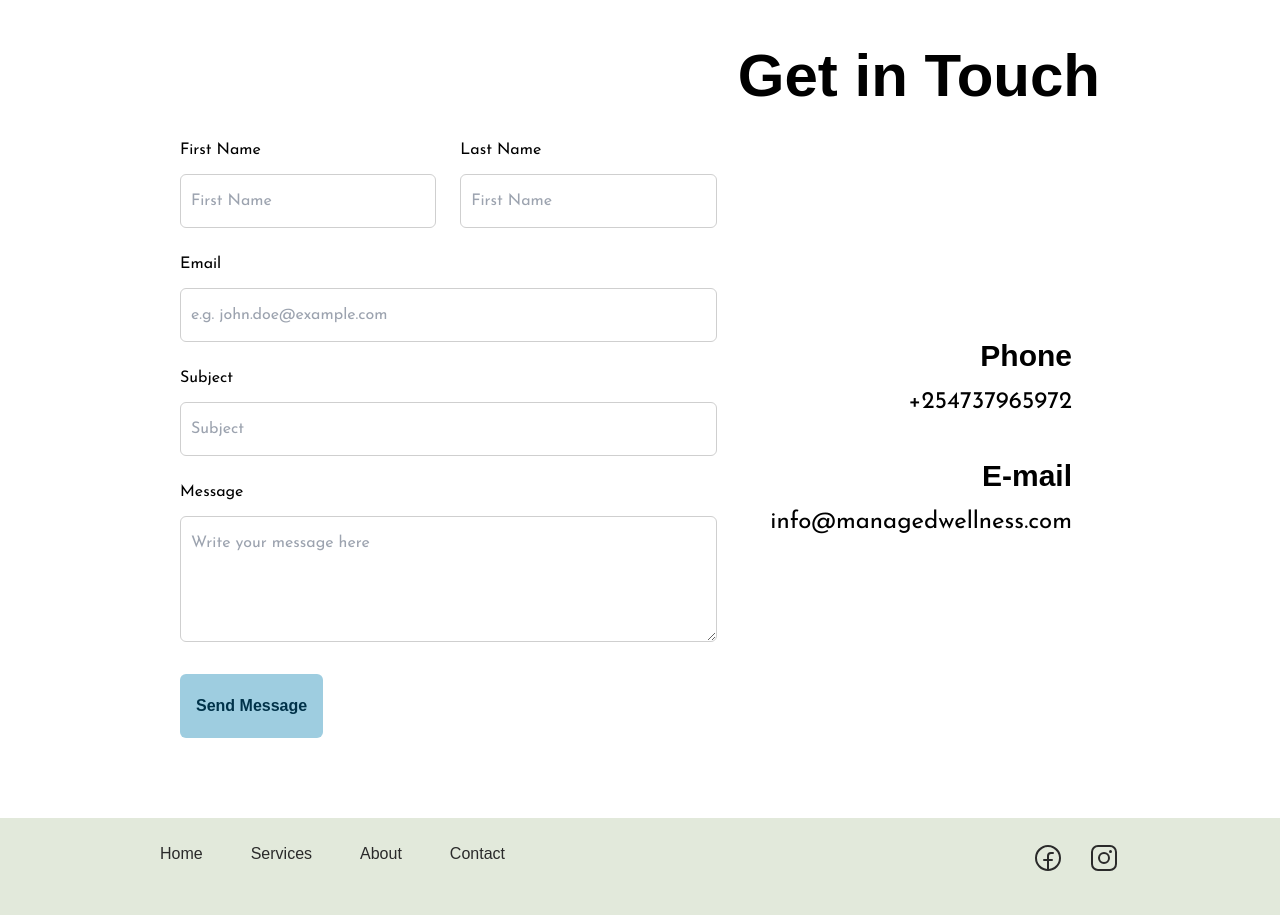
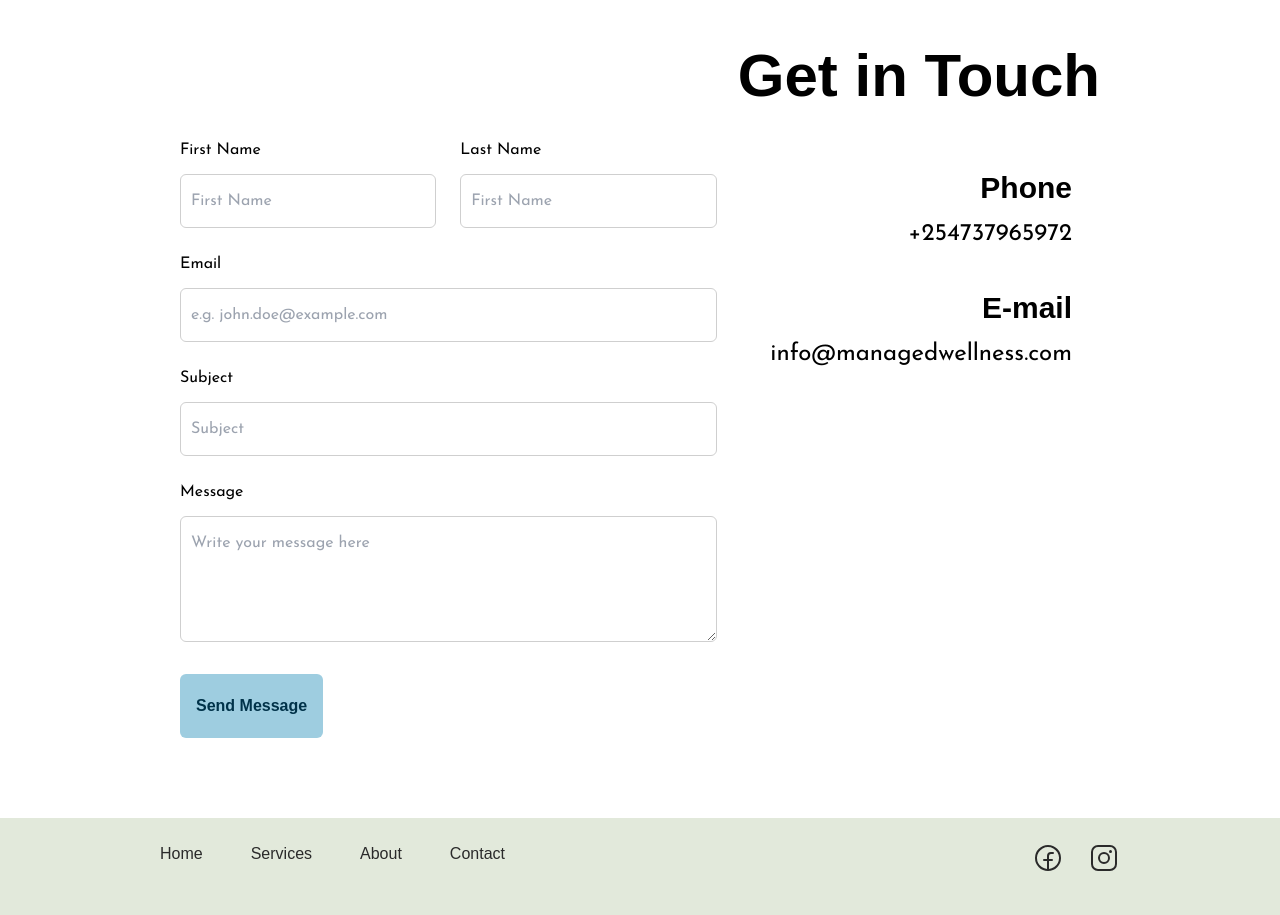
Before and after one commit to Richy-irad/managed-wellness, a Next.js app: page / in a window 1280 px wide. Shown: the part 3600-4515 px from the top of the page. Built offline with nearby package versions, Linux system fonts and the light colour scheme; a web font is replaced by a local one.

Commit message:
add responsive design for mobile devices

```diff
--- a/src/pages/index.tsx
+++ b/src/pages/index.tsx
@@ -176,7 +176,7 @@ const Home: FC<IndexProps> = ({ services }) => {
                   </button>
                 </form>
               </div>
-              <div className="basis-full gap-y-10 px-7 py-8 items-center justify-center flex flex-col lg:basis-4/12">
+              <div className="basis-full gap-x-10 gap-y-10 px-7 py-8 items-center justify-center flex flex-col md:flex-row lg:flex-col md:items-start md:justify-start lg:basis-4/12">
                 <div className="flex flex-col gap-y-3 items-start lg:items-end text-start lg:text-end w-full">
                   <p className="font-semibold text-3xl">Phone</p>
                   <p className="font-regular text-2xl">+254737965972</p>
```
